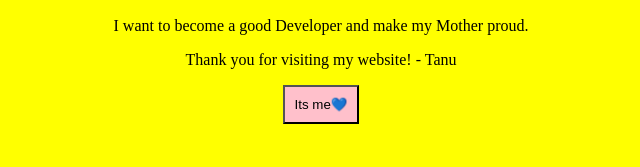
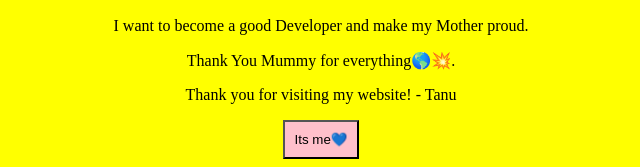
Before and after one commit to tanu-bca/internet, a plain HTML site: page index.html in a window 1280 px wide. Shown: the part 724-891 px from the top of the page, without its empty margins (319-959 px from the left). Before the commit the page ends 856 px from the top, so only its background shows below. Drawn offline with Linux system fonts and the light colour scheme.

Commit message:
Add thank you message to index.html

```diff
--- a/index.html
+++ b/index.html
@@ -17,6 +17,7 @@
 <img src="https://picsum.photos/200" width="200">
   <h2>My Dream</h2>
   <p> I want to become a good Developer and make my Mother proud.</p>
+  <p>Thank You Mummy for everything🌎💥.</p>
 
 <p> Thank you for visiting my website! - Tanu </p>
 <a href="https://github.com/tanu-bca">
```
